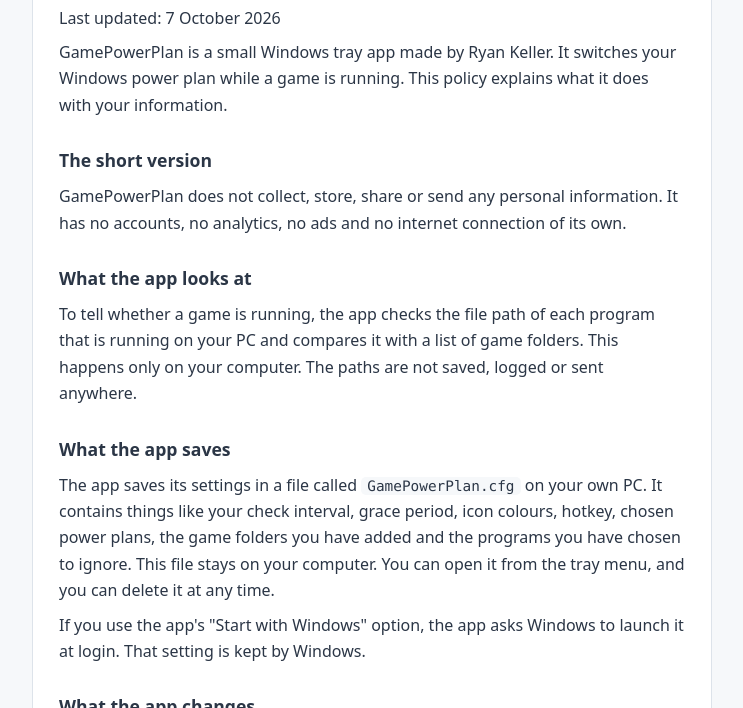
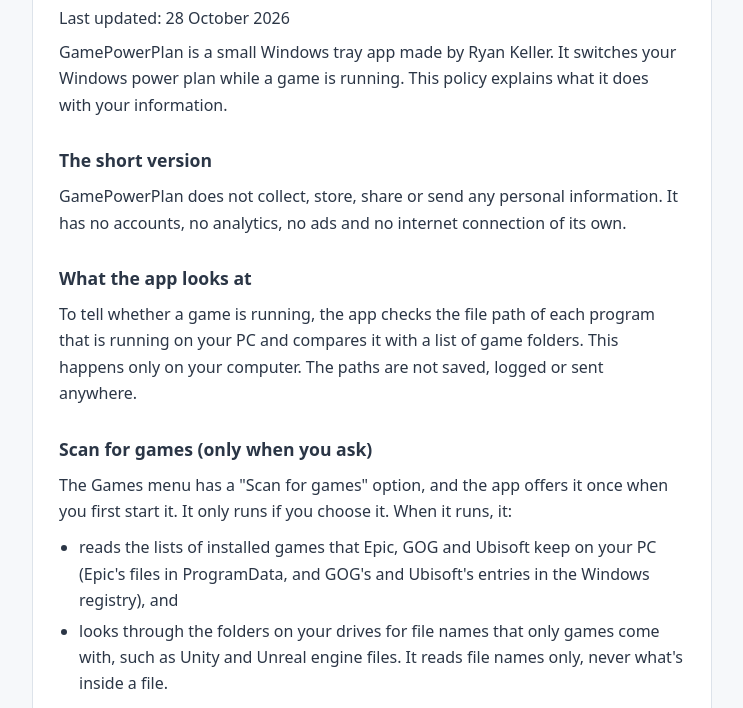
Before and after one commit to nimbonk/nimbonk.github.io, a plain HTML site: page privacy/index.html in a window 1280 px wide. Shown: the part 202-910 px from the top of the page, without its empty margins (268-1011 px from the left). Drawn offline with Linux system fonts and the light colour scheme.

Commit message:
Privacy policy: explain Scan for games

```diff
--- a/privacy/index.html
+++ b/privacy/index.html
@@ -19,7 +19,7 @@
 <main>
 <section class="card">
 <h1>GamePowerPlan Privacy Policy</h1>
-<p>Last updated: 7 October 2026</p>
+<p>Last updated: 28 October 2026</p>
 <p>GamePowerPlan is a small Windows tray app made by Ryan Keller. It switches your Windows power plan while a game is running. This policy explains what it does with your information.</p>
 
 <h2>The short version</h2>
@@ -27,6 +27,14 @@
 
 <h2>What the app looks at</h2>
 <p>To tell whether a game is running, the app checks the file path of each program that is running on your PC and compares it with a list of game folders. This happens only on your computer. The paths are not saved, logged or sent anywhere.</p>
+
+<h2>Scan for games (only when you ask)</h2>
+<p>The Games menu has a "Scan for games" option, and the app offers it once when you first start it. It only runs if you choose it. When it runs, it:</p>
+<ul>
+  <li>reads the lists of installed games that Epic, GOG and Ubisoft keep on your PC (Epic's files in ProgramData, and GOG's and Ubisoft's entries in the Windows registry), and</li>
+  <li>looks through the folders on your drives for file names that only games come with, such as Unity and Unreal engine files. It reads file names only, never what's inside a file.</li>
+</ul>
+<p>It then shows you a list of what it found. Only the game folders you tick are saved, in your settings file. Nothing else from the scan is kept, and nothing is sent anywhere.</p>
 
 <h2>What the app saves</h2>
 <p>The app saves its settings in a file called <code>GamePowerPlan.cfg</code> on your own PC. It contains things like your check interval, grace period, icon colours, hotkey, chosen power plans, the game folders you have added and the programs you have chosen to ignore. This file stays on your computer. You can open it from the tray menu, and you can delete it at any time.</p>
```
